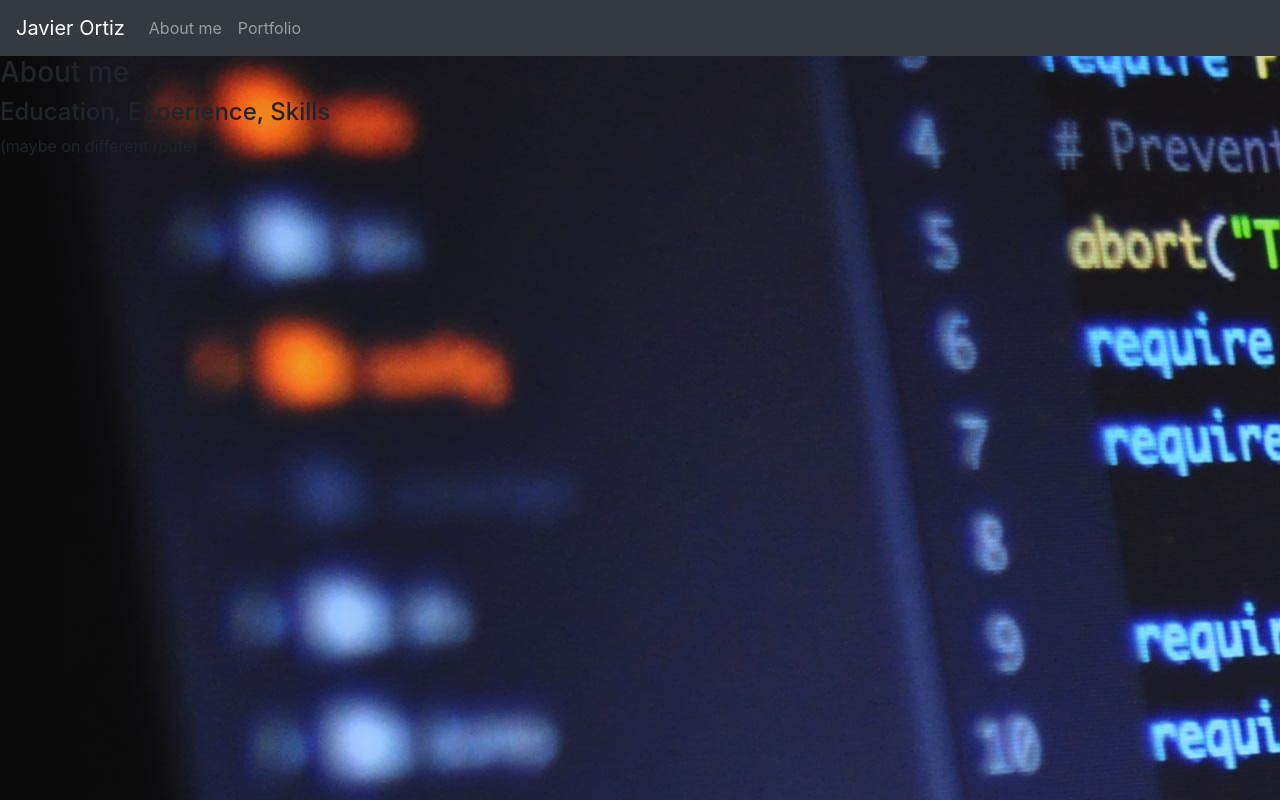
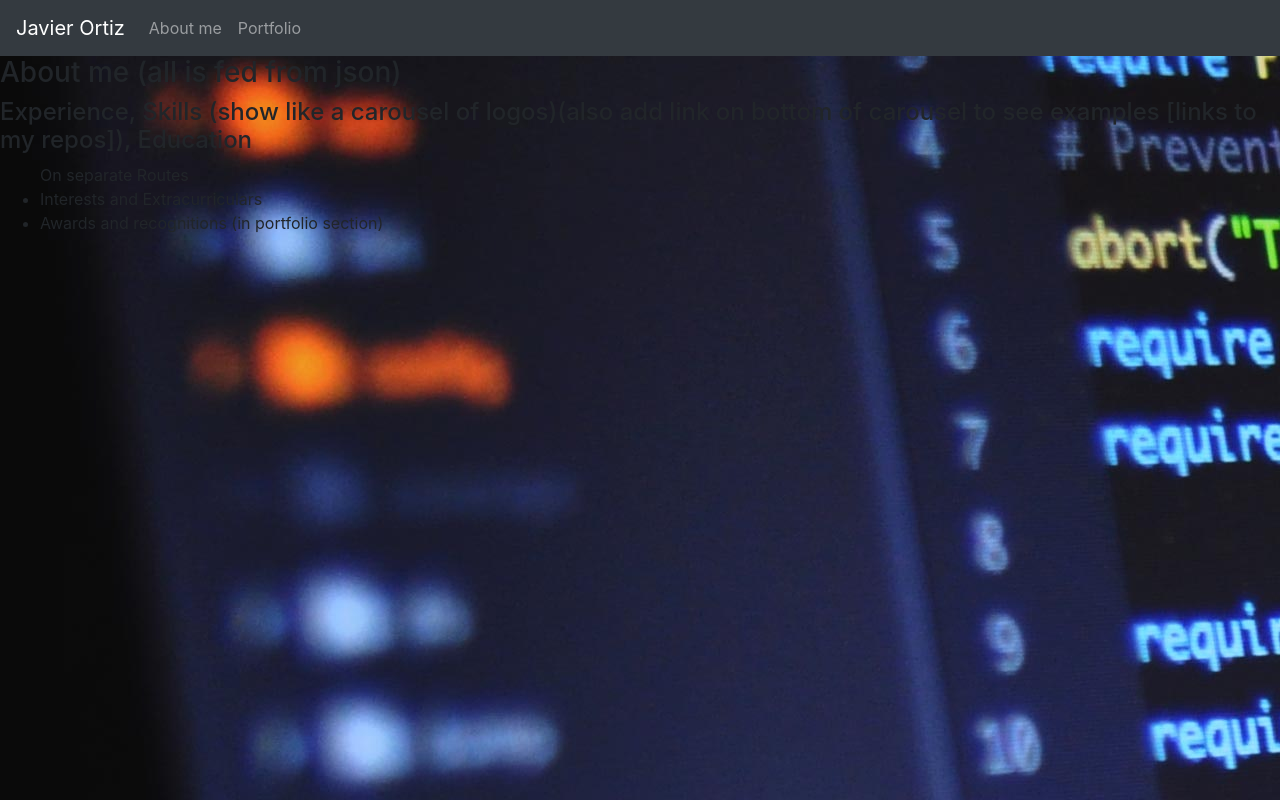
Before and after one commit to jaortiz117/jaortiz117.github.io, an Angular app: page /about in a window 1280 px wide. Built offline with nearby package versions, Linux system fonts and the light colour scheme.

Commit message:
added content for aboutme

```diff
--- a/src/app/about/about.component.html
+++ b/src/app/about/about.component.html
@@ -1,13 +1,21 @@
 <div>
   <h3>
-    About me
+    About me (all is fed from json)
   </h3>
 </div>
 <div>
   <h4>
-    Education,
     Experience,
-    Skills
+    Skills (show like a carousel of logos)(also add link on bottom of carousel to see examples [links to my repos]),
+    Education
   </h4>
-  (maybe on different route)
+  <ul>
+    On separate Routes
+    <li>
+      Interests and Extracurriculars
+    </li>
+    <li>
+      Awards and recognitions (in portfolio section)
+    </li>
+  </ul>
 </div>
```
Also changed, not shown: src/content/aboutme.json (added, +55 -0 lines).
